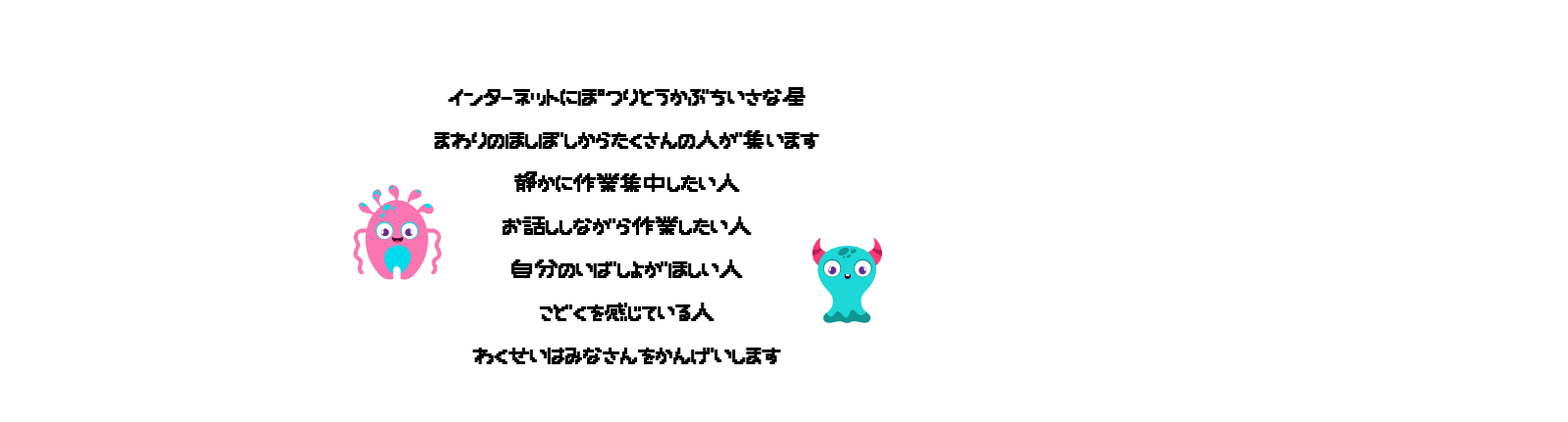
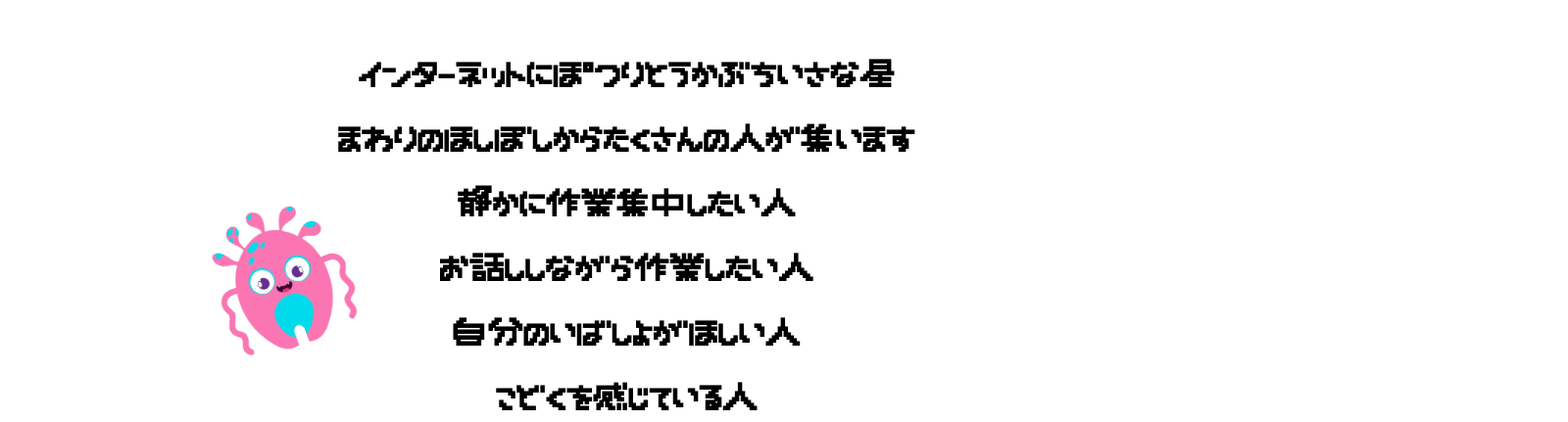
Before and after one commit to matsushimum/new-wakusei-web, a React (Create React App) app: page / in a window 1280 px wide. Shown: the part 1205-1636 px from the top of the page at 98% size, 1600 px wide, since content can reach past the window. Built offline with nearby package versions, Linux system fonts and the light colour scheme.

Commit message:
スクロールイベント

```diff
--- a/src/App.css
+++ b/src/App.css
@@ -91,6 +91,8 @@
     text-align:center;
     position:relative;
     margin-top:250px;
+    opacity:0s;
+    animation:fadeanime 0.5s ease 0s forwards,scale 0.5s ease 1.2s forwards;
 }
 
 .homeAlien1{
@@ -98,6 +100,8 @@
     height:150px;
     top:250px;
     right:160px;
+    opacity:0;
+    animation:fadeRightAnime 0.5s ease 0.7s forwards,rotateleft 0.5s ease 1.3s forwards;
 }
 
 .homeAlien2{
@@ -105,6 +109,8 @@
     height:150px;
     top:300px;
     left:150px;
+    opacity:0;
+    animation:fadeleftanime 0.5s ease 0.7s forwards,rotateright 0.5s ease 1.6s forwards;
 }
 
 .homeContent1 h2{
@@ -177,6 +183,49 @@
     }
 }
 
+@keyframes fadeLeftAnime {
+    from {
+      opacity: 0;
+      transform: translateX(-100px);
+    }
+
+    to {
+      opacity: 1;
+      transform: translateX(0);
+    }
+}
+
+@keyframes fadeRightAnime {
+    from {
+      opacity: 0;
+      transform: translateX(100px);
+    }
+
+    to {
+      opacity: 1;
+      transform: translateX(0);
+    }
+}
+
+@keyframes rotateleft {
+    from {
+      transform: rotate(0deg);
+    }
+    to {
+      transform: rotate(-20deg);
+    }
+}
+
+@keyframes scale {
+    from {
+      transform: scale(1);
+    }
+
+    to {
+      transform: scale(1.5);
+    }
+  }
+
 @font-face{
     font-family:"yurumoji";
     src:url("./Font/yurumoji.ttf") format("truetype");
--- a/src/Component/Home/HomeMain.js
+++ b/src/Component/Home/HomeMain.js
@@ -22,22 +22,16 @@ function HomeMain(){
         },[])
 
         if(scrollY>=1000){
-            document.getElementById("homeContent1").classList.add("invisible");
-        }
-
-        if(scrollY>=2000){
-            document.getElementById("homeContent2").classList.add("invisible");
-        }
-
-        if(scrollY>=3000){
-            document.getElementById("homeContent3").classList.add("invisible");
+            document.getElementById("homeContent1").classList.add("homeContent1");
+            document.getElementById("homeAlien1").classList.add("homeAlien1");
+            document.getElementById("homeAlien2").classList.add("homeAlien2");
         }
 
     return(
     <>
-        <div className="homeContent1" id="homeContent1">
-            <img src={alien1} className="homeAlien1" alt="homeAlien1" />
-            <img src={alien2} className="homeAlien2" alt="homeAlien2" />
+        <div className="" id="homeContent1">
+            <img src={alien1} className="" id="homeAlien1" alt="homeAlien1" />
+            <img src={alien2} className="" id="homeAlien2" alt="homeAlien2" />
             <h2>インターネットにぽつりとうかぶちいさな星</h2>
             <h2>まわりのほしぼしからたくさんの人が集います</h2>
             <h2>静かに作業集中したい人</h2>
```
